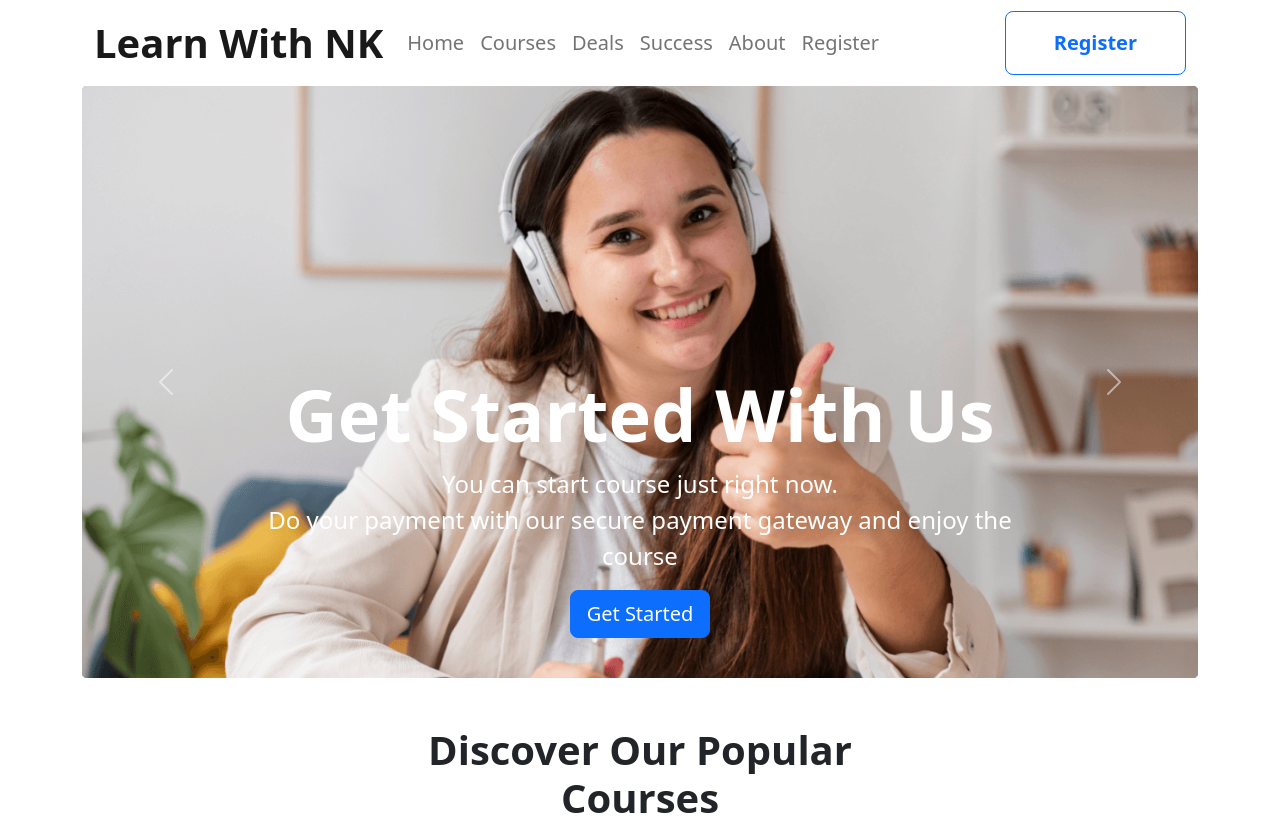
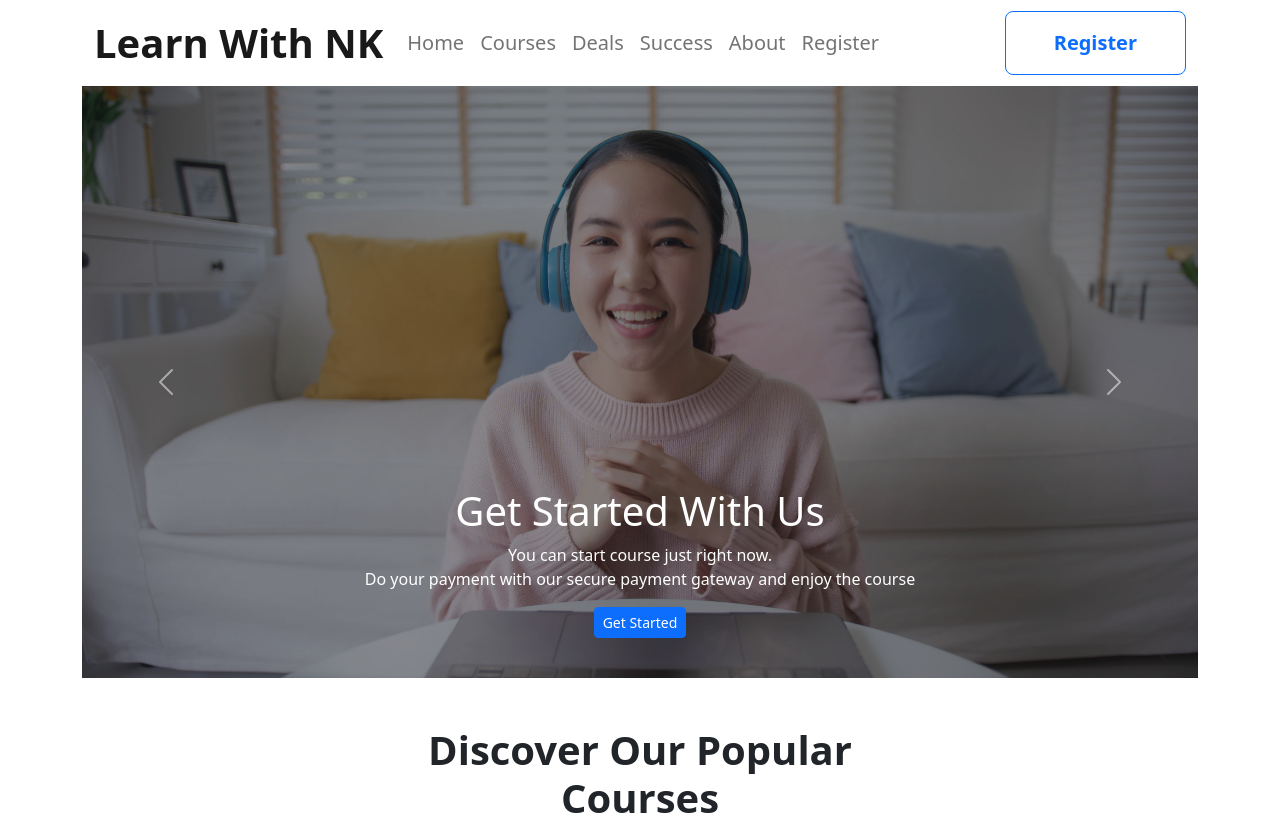
Before and after one commit to nkbadhon/Assignment-3, a plain HTML site: page index.html in a window 1280 px wide. Shown: the top 825 px of the page. Drawn offline with nearby package versions, Linux system fonts and the light colour scheme.

Commit message:
Final-draft

```diff
--- a/index.html
+++ b/index.html
@@ -62,39 +62,46 @@
         <div id="carouselExampleCaptions" class="carousel slide" data-bs-ride="false">
 
             <div class="carousel-inner">
-                <div class="carousel-item active ">
-                    <img src="images/cover/cover-1.png" class="d-block w-100" alt="...">
-                    <div class="carousel-caption">
-                        <h1 class="display-2 fw-bold ">Get Started With Us</h1>
-                        <p class="fs-4">You can start course just right now. <br> Do your payment with our secure
+                <div class="carousel-item active bg-dark ">
+                    <div>
+                        <img src="images/cover/cover-1.png" class="d-block w-100 opacity-50" alt="...">
+                    </div>
+                    <div class="carousel-caption ">
+                        <h1>Get Started With Us</h1>
+                        <p>You can start course just right now. <br> Do your payment with our secure
                             payment gateway
                             and
                             enjoy the course</p>
-                        <button class="btn btn-primary btn-lg">Get Started</button>
+                        <button class="btn btn-primary btn-sm">Get Started</button>
                     </div>
                 </div>
-                <div class="carousel-item">
-                    <img src="images/cover/cover-2.jpg" class="d-block w-100" alt="...">
-                    <div class="carousel-caption">
-                        <h1 class="display-2 fw-bold ">Get Started With Us</h1>
-                        <p class="fs-4">You can start you cours just right now. <br> Do your payment with our secure
+                <div class="carousel-item active bg-dark ">
+                    <div>
+                        <img src="images/cover/cover-2.jpg" class="d-block w-100 opacity-50" alt="...">
+                    </div>
+                    <div class="carousel-caption ">
+                        <h1>Get Started With Us</h1>
+                        <p>You can start course just right now. <br> Do your payment with our secure
                             payment gateway
                             and
                             enjoy the course</p>
-                        <button class="btn btn-primary btn-lg">Get Started</button>
+                        <button class="btn btn-primary btn-sm">Get Started</button>
                     </div>
                 </div>
-                <div class="carousel-item">
-                    <img src="images/cover/cover-3.jpg" class="d-block w-100" alt="...">
-                    <div class="carousel-caption">
-                        <h1 class="display-2 fw-bold ">Get Started With Us</h1>
-                        <p class="fs-4">You can start you cours just right now. <br> Do your payment with our secure
+                <div class="carousel-item active bg-dark ">
+                    <div>
+                        <img src="images/cover/cover-3.jpg" class="d-block w-100 opacity-50" alt="...">
+                    </div>
+                    <div class="carousel-caption ">
+                        <h1>Get Started With Us</h1>
+                        <p>You can start course just right now. <br> Do your payment with our secure
                             payment gateway
                             and
                             enjoy the course</p>
-                        <button class="btn btn-primary btn-lg">Get Started</button>
+                        <button class="btn btn-primary btn-sm">Get Started</button>
                     </div>
                 </div>
+
             </div>
             <button class="carousel-control-prev" type="button" data-bs-target="#carouselExampleCaptions"
                 data-bs-slide="prev">
@@ -211,7 +218,7 @@
     <div class="container bg-primary text-white rounded py-5">
         <div class="bg-primary rounded-2  d-xl-flex  justify-content-around align-items-center " style="height: 300px;">
             <div class=" m-5">
-                <div class="m-5">
+                <div>
                     <h1 class="py-2">Ready to join?</h1>
                     <p>You can join our 2 free class withou hasitation. <br> Be insure the quality of our
                         class.
@@ -326,7 +333,7 @@
         </div>
     </section>
     <!-- Company -->
-    <div class="container text-center d-none d-xl-block">
+    <div class="container text-center d-none d-xl-block my-4">
         <h1>Trusted by over 800+ companies</h1>
         <div>
             <img class="p-4" src="images/company/company-1.png" alt="">
```
